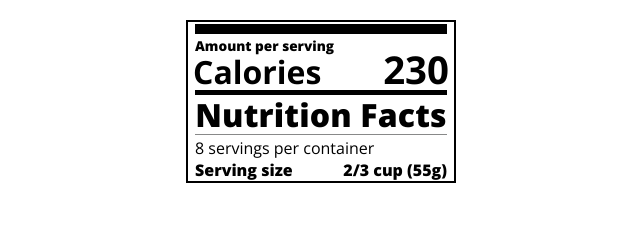
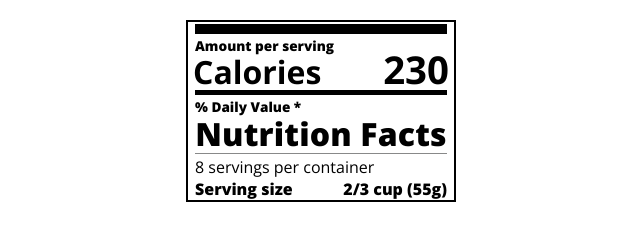
Before and after one commit to EvanRispoli/NutritionLabel, a plain HTML site: page index.html in a window 1280 px wide. Shown: the whole page, without its empty margins (319-959 px from the left). Drawn offline with nearby package versions, Linux system fonts and the light colour scheme.

Commit message:
Steps 39 40

```diff
--- a/index.html
+++ b/index.html
@@ -21,6 +21,9 @@
                 <span>230</span>
             </div>
             <div class="divider medium"></div>
+            <div class="daily-value small-text">
+                <p class="bold right">% Daily Value *</p>
+            </div>
             <h1 class="bold">Nutrition Facts</h1>
             <div class="divider"></div>
             <p>8 servings per container</p>
```
